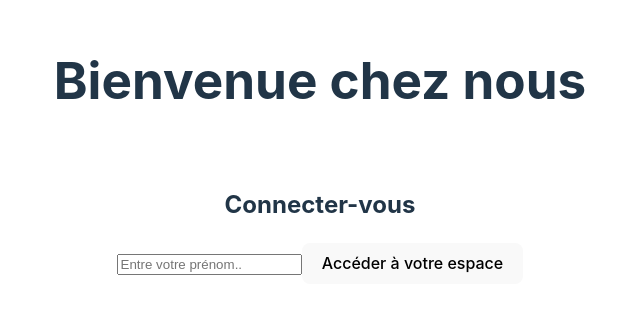
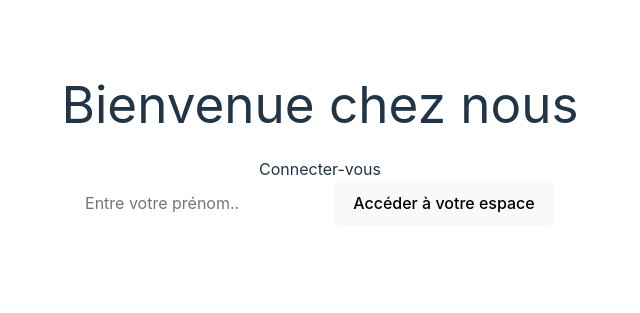
Before and after one commit to kadev-oclock/king-burger, a React (Vite) app: page / in a window 1280 px wide. Shown: the part 249-562 px from the top of the page, without its empty margins (320-960 px from the left). Built offline with nearby package versions, Linux system fonts and the light colour scheme.

Commit message:
📦 F03: import styled components

```diff
--- a/index.html
+++ b/index.html
@@ -1,8 +1,14 @@
-<!doctype html>
+<!DOCTYPE html>
 <html lang="en">
   <head>
     <meta charset="UTF-8" />
     <link rel="icon" type="image/svg+xml" href="/vite.svg" />
+    <link rel="preconnect" href="https://fonts.googleapis.com" />
+    <link rel="preconnect" href="https://fonts.gstatic.com" crossorigin />
+    <link
+      href="https://fonts.googleapis.com/css2?family=Amatic+SC:wght@400;700&family=Open+Sans:ital,wght@0,300..800;1,300..800&display=swap"
+      rel="stylesheet"
+    />
     <meta name="viewport" content="width=device-width, initial-scale=1.0" />
     <title>Vite + React</title>
   </head>
--- a/package.json
+++ b/package.json
@@ -11,7 +11,8 @@
   },
   "dependencies": {
     "react": "^18.3.1",
-    "react-router-dom": "^6.26.2"
+    "react-router-dom": "^6.26.2",
+    "styled-components": "^6.1.13"
   },
   "devDependencies": {
     "@eslint/js": "^9.9.0",
--- a/src/App.css
+++ b/src/App.css
@@ -1,6 +1,11 @@
+
+@import 'reset.css';
 #root {
   max-width: 1280px;
   margin: 0 auto;
   padding: 2rem;
   text-align: center;
 }
+/* font-family: "Open Sans", sans-serif;
+   font-family: "Amatic SC", sans-serif;
+ */
--- a/src/App.jsx
+++ b/src/App.jsx
@@ -1,4 +1,5 @@
 import { Route, Routes } from "react-router-dom";
+import "./reset.css";
 import "./App.css";
 import LoginPage from "./components/pages/login/LoginPage";
 import OrderPage from "./Order/OrderPage";
--- /dev/null
+++ b/src/reset.css
@@ -0,0 +1,81 @@
+/* Reset CSS moderne */
+
+/* 1. Utiliser le box-sizing pour inclure les bordures et padding dans la taille totale des éléments */
+*,
+*::before,
+*::after {
+  box-sizing: border-box;
+}
+
+/* 2. Supprimer les marges par défaut pour tous les éléments */
+* {
+  margin: 0;
+  padding: 0;
+}
+
+/* 3. Établir une typographie de base */
+html {
+  font-family: -apple-system, BlinkMacSystemFont, "Segoe UI", Roboto, "Helvetica Neue", Arial, sans-serif;
+  line-height: 1.5;
+  -webkit-text-size-adjust: 100%; /* Prévention du zoom automatique sur mobile */
+  scroll-behavior: smooth; /* Défilement fluide */
+}
+
+/* 4. Réinitialisation des titres pour qu'ils ne soient pas trop grands par défaut */
+h1, h2, h3, h4, h5, h6 {
+  font-size: inherit;
+  font-weight: inherit;
+}
+
+/* 5. Supprimer le style par défaut des listes */
+ul, ol {
+  list-style: none;
+}
+
+/* 6. Supprimer les décorations de lien par défaut */
+a {
+  text-decoration: none;
+  color: inherit; /* Garder la couleur du texte parent */
+}
+
+/* 7. Supprimer les bordures des images, et rendre les images responsives */
+img,
+picture {
+  max-width: 100%;
+  display: block;
+  height: auto;
+}
+
+/* 8. Assurer une taille minimum des boutons, et enlever le style par défaut */
+button,
+input,
+select,
+textarea {
+  font: inherit; /* Utiliser la même police que le parent */
+  border: none;
+  background: none;
+  padding: 0;
+  outline: none;
+  appearance: none;
+}
+
+/* 9. Réinitialiser les styles de formulaire */
+button {
+  cursor: pointer; /* Changer le curseur pour les boutons */
+}
+
+textarea {
+  resize: vertical; /* Empêcher le redimensionnement horizontal */
+}
+
+/* 10. Réinitialisation des tables */
+table {
+  border-collapse: collapse;
+  width: 100%;
+}
+
+th,
+td {
+  text-align: left;
+  padding: 0.5rem;
+}
```
Also changed, not shown: vercel.json (added), 1 other file (tests, documents, lock files or other folders).
